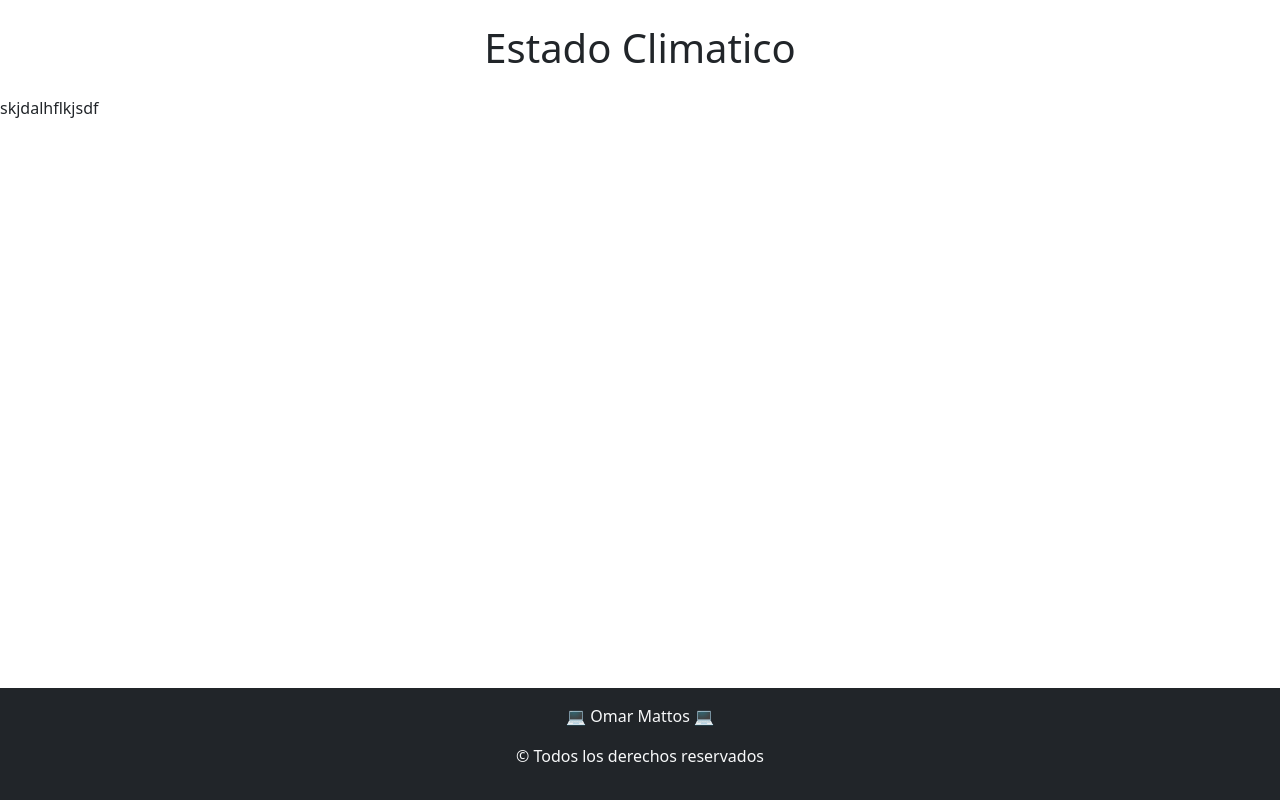
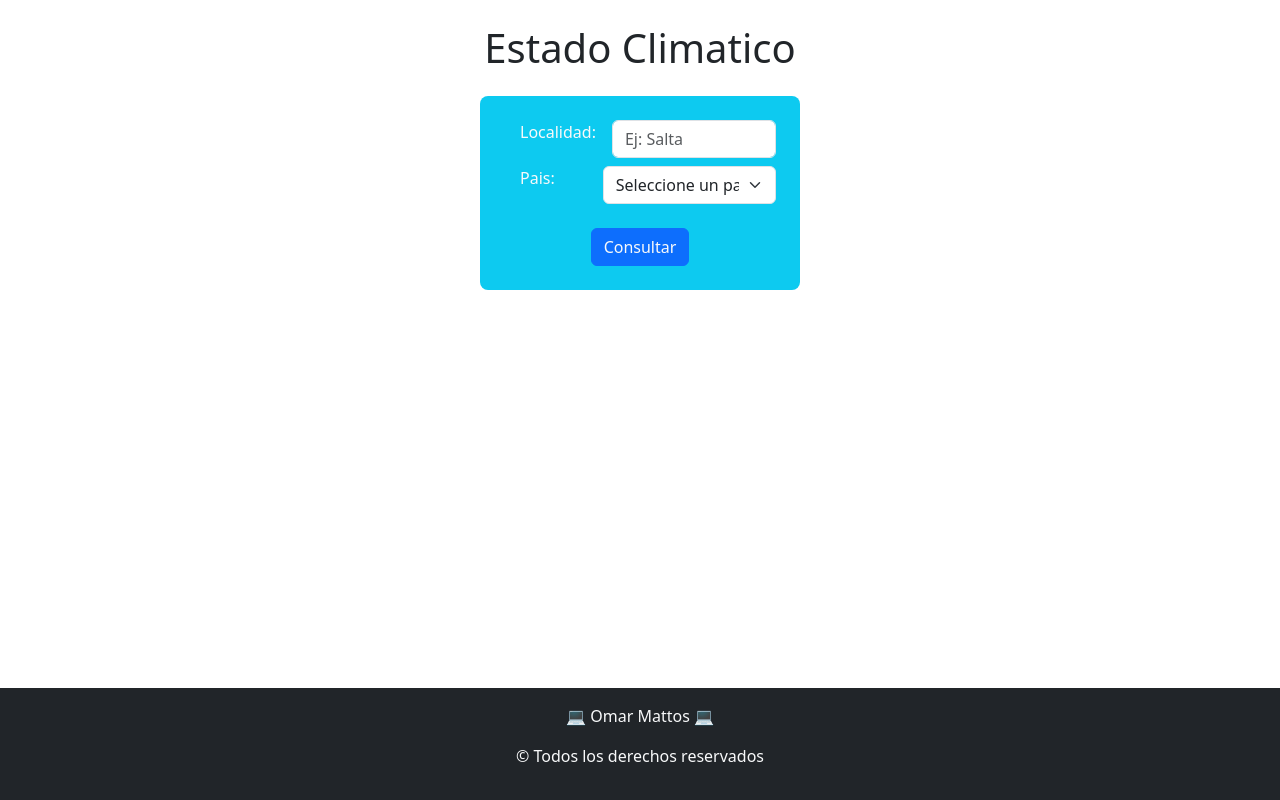
Before and after one commit to omarmatt31/13-webClima, a React (Vite) app: page / in a window 1280 px wide. Built offline with nearby package versions, Linux system fonts and the light colour scheme.

Commit message:
se maqueto el formulario para ingresar los datos del lugar

```diff
--- a/src/App.jsx
+++ b/src/App.jsx
@@ -1,11 +1,12 @@
 import "bootstrap/dist/css/bootstrap.min.css";
+import FormularioConsulta from "./components/FormularioConsulta";
 
 function App() {
   return (
     <>
     <main>
       <h1 className="text-center my-4">Estado Climatico</h1>
-      <p>skjdalhflkjsdf</p>
+      <FormularioConsulta></FormularioConsulta>
     </main>
     <footer className="bg-dark text-light text-center py-3">
       <p>💻 Omar Mattos 💻</p>
--- /dev/null
+++ b/src/components/ConsultaClima.jsx
@@ -0,0 +1,11 @@
+import React from 'react';
+
+const ConsultaClima = () => {
+    return (
+        <div>
+
+        </div>
+    );
+};
+
+export default ConsultaClima;
--- a/src/components/FormularioConsulta.jsx
+++ b/src/components/FormularioConsulta.jsx
@@ -0,0 +1,53 @@
+import { useState, useEffect } from "react";
+import { Form, Button } from "react-bootstrap";
+import { useForm } from "react-hook-form"
+import ConsultaClima from "./ConsultaClima";
+
+const FormularioConsulta = () => {
+
+    const {
+        register,
+        handleSubmit,
+        reset,
+        formState: { errors },
+    } = useForm()
+
+    return (
+        <>
+        <section className="container bg-info p-4 rounded-3 w-25">
+            <Form onSubmit={handleSubmit()}>
+                    <Form.Group className="mb-2 d-flex" controlId="formBasicNombre">
+                        <Form.Label className="text-light mx-3">Localidad: </Form.Label>
+                        <Form.Control type="text" placeholder="Ej: Salta" {...register('inputLocalidad', {
+                            required: 'Ingrese el nombre de la Pelicula'
+                            })}/>
+                            <Form.Text className="mb-2 text-danger">{errors.inputLocalidad?.message}</Form.Text>
+                        </Form.Group>
+
+                        <Form.Group className="mb-2 d-flex" controlId="formBasicSintomas">
+                            <Form.Label className="text-light mx-3 me-5">Pais: </Form.Label>
+                            <Form.Select {...register('inputPais', {
+                                required: 'Seleccione un pais'
+                            })}>
+                                <option value="" selected disabled hidden>Seleccione un pais</option>
+                                <option>Argentina</option>
+                                <option>Brasil</option>
+                                <option>Uruguay</option>
+                            </Form.Select>
+                            <Form.Text className="mb-2 text-danger">{errors.inputPais?.message}</Form.Text>
+                        </Form.Group>
+                    <div className="text-center">
+                        <Button variant="primary" type="submit" className="mt-3 text-light">
+                            Consultar
+                        </Button>
+                    </div>
+                </Form>
+        </section>
+        <section>
+            <ConsultaClima></ConsultaClima>
+        </section>
+        </>
+    );
+};
+
+export default FormularioConsulta;
```
